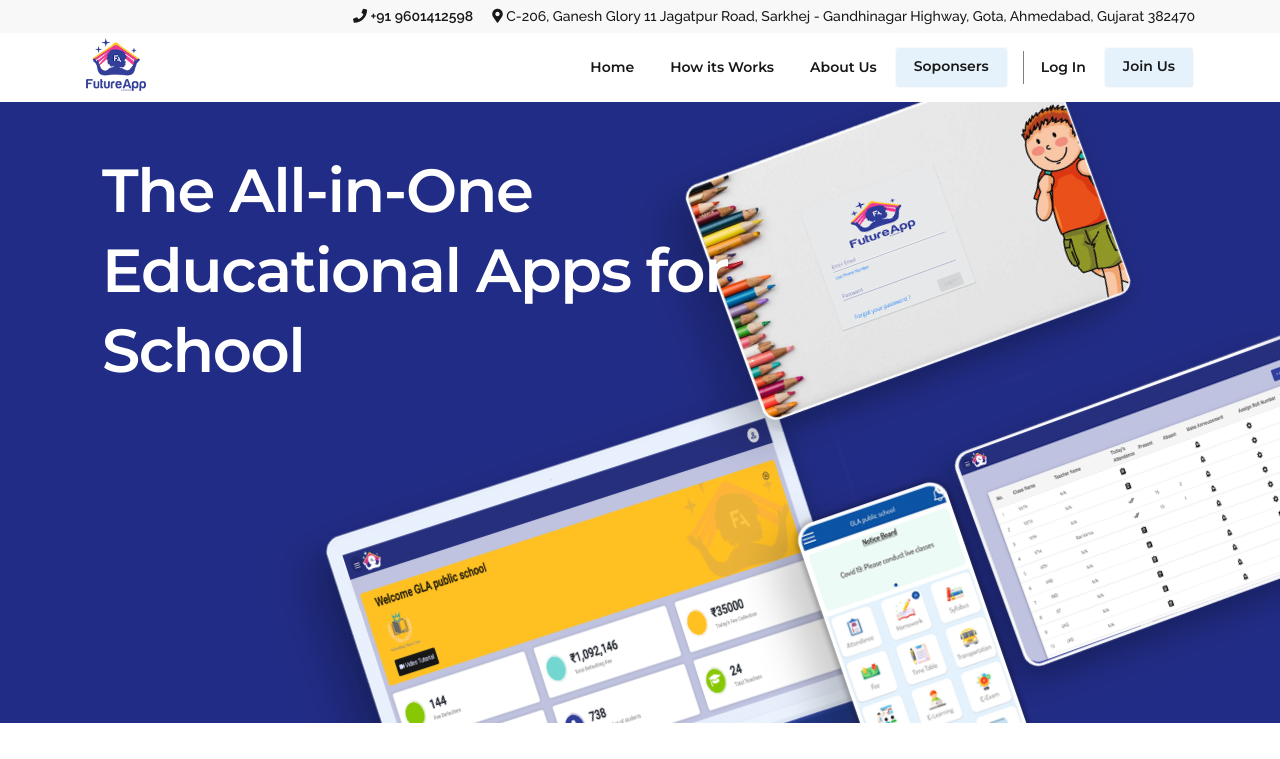
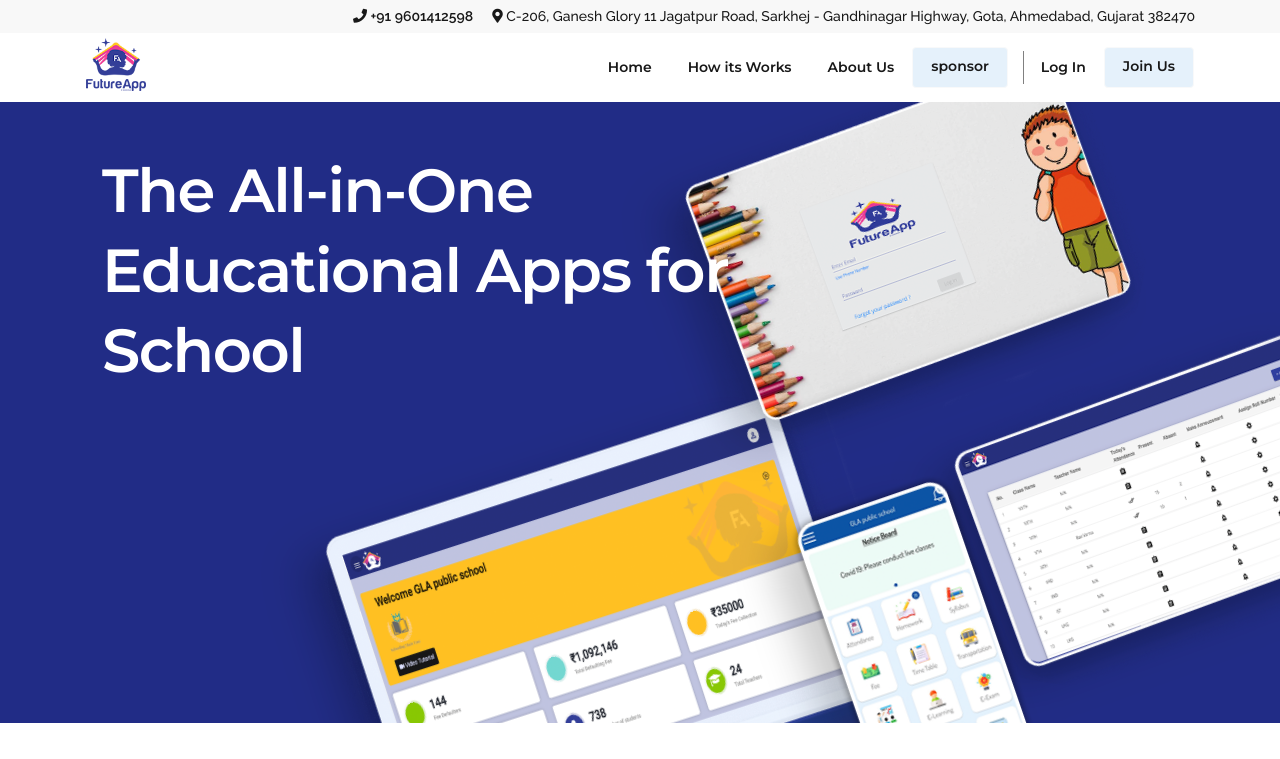
Before and after one commit to futureappinfo/futureappwebsite, a Jekyll site: the page built from index.md, in a window 1280 px wide and 900 px high, cut to the strip 0-759 px from the top of the window. Built offline with Jekyll 4.4.1, drawn with Linux system fonts in a browser that asks for light colours.

Commit message:
Update menu.yml

```diff
--- a/_data/menu.yml
+++ b/_data/menu.yml
@@ -11,7 +11,7 @@ main:
     url: "#about"
     pageType: "same"
     weight: 3
-  - name: Soponsers
+  - name: sponsor
     url: '/soponsers/'
     pageType: "external"
     weight: 3
```
